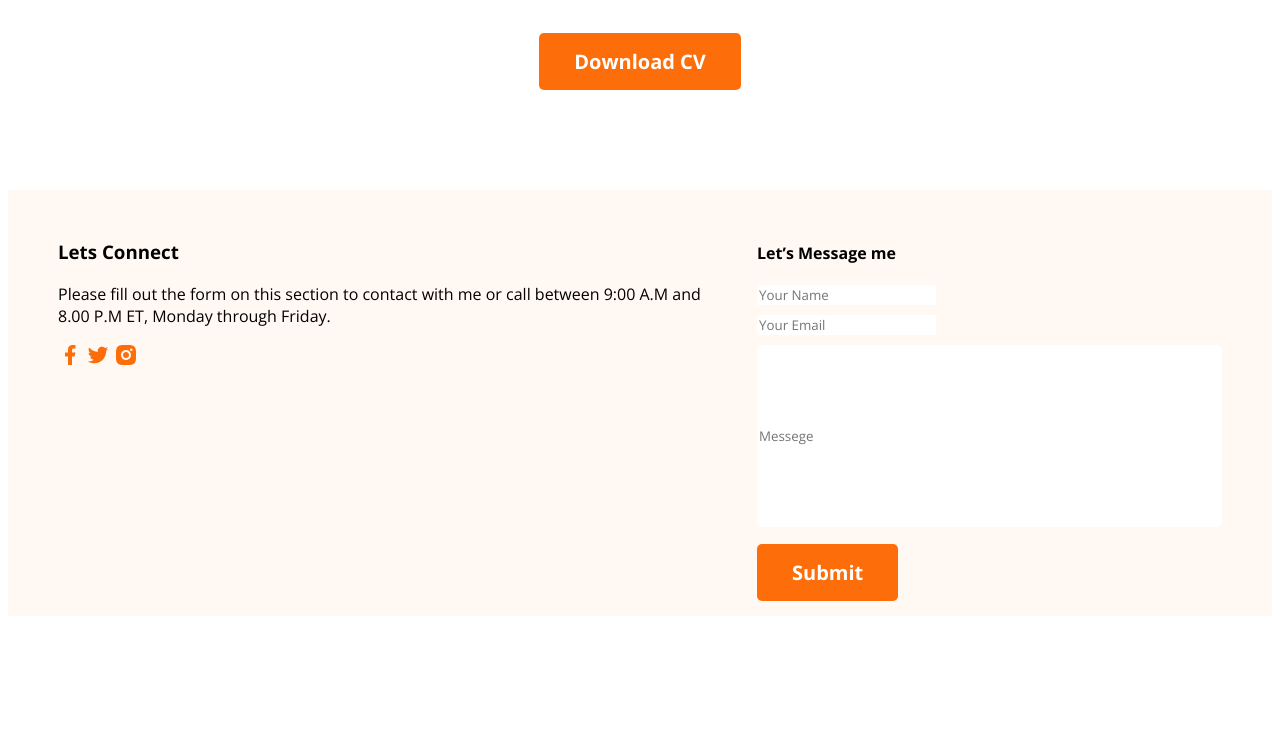
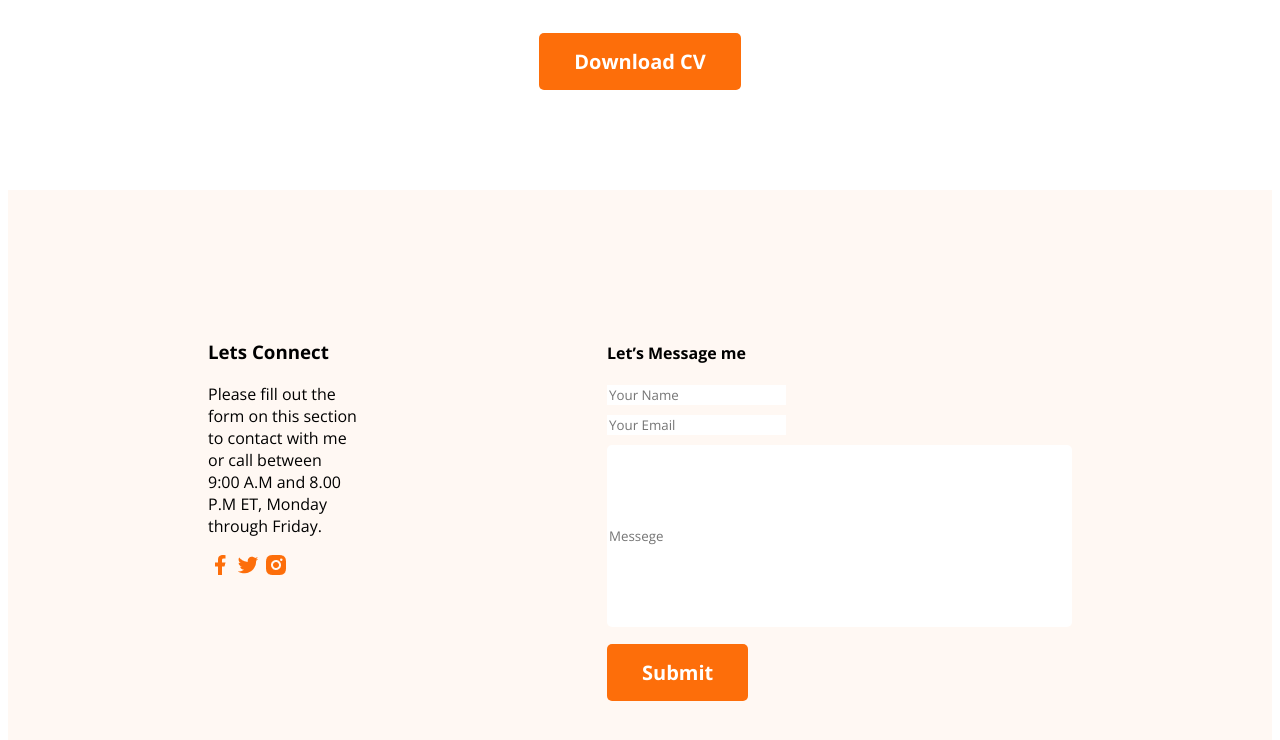
Before and after one commit to Anamul029/web-portfolio, a plain HTML site: page index.html in a window 1280 px wide. Shown: the part 2597-3337 px from the top of the page. Before the commit the page ends 3221 px from the top, so only its background shows below. Drawn offline with nearby package versions, Linux system fonts and the light colour scheme.

Commit message:
finishig all content

```diff
--- a/styles/portfolio.css
+++ b/styles/portfolio.css
@@ -182,8 +182,8 @@
 
    .footer {
        display: flex;
-       gap: 50px;
-       padding: 30px 50px;
+       gap: 250px;
+       padding: 130px 200px;
        background: #FFF8F3;
        margin-top: 100px;
    }
```
